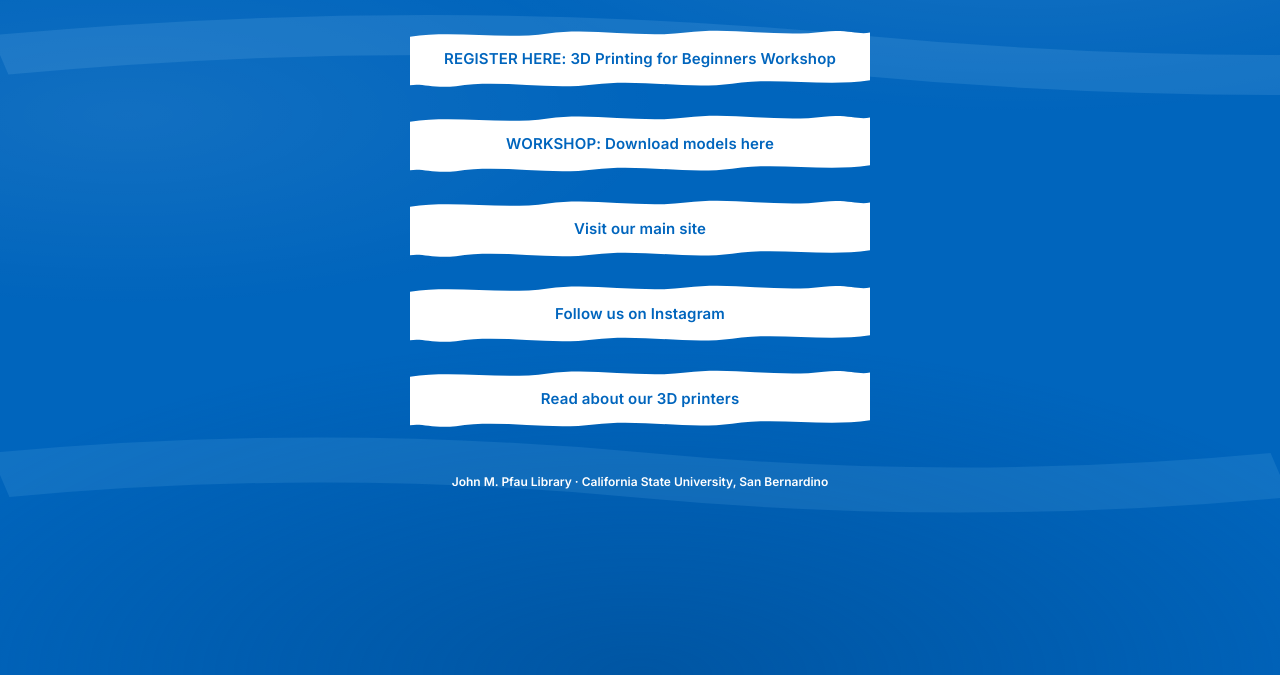
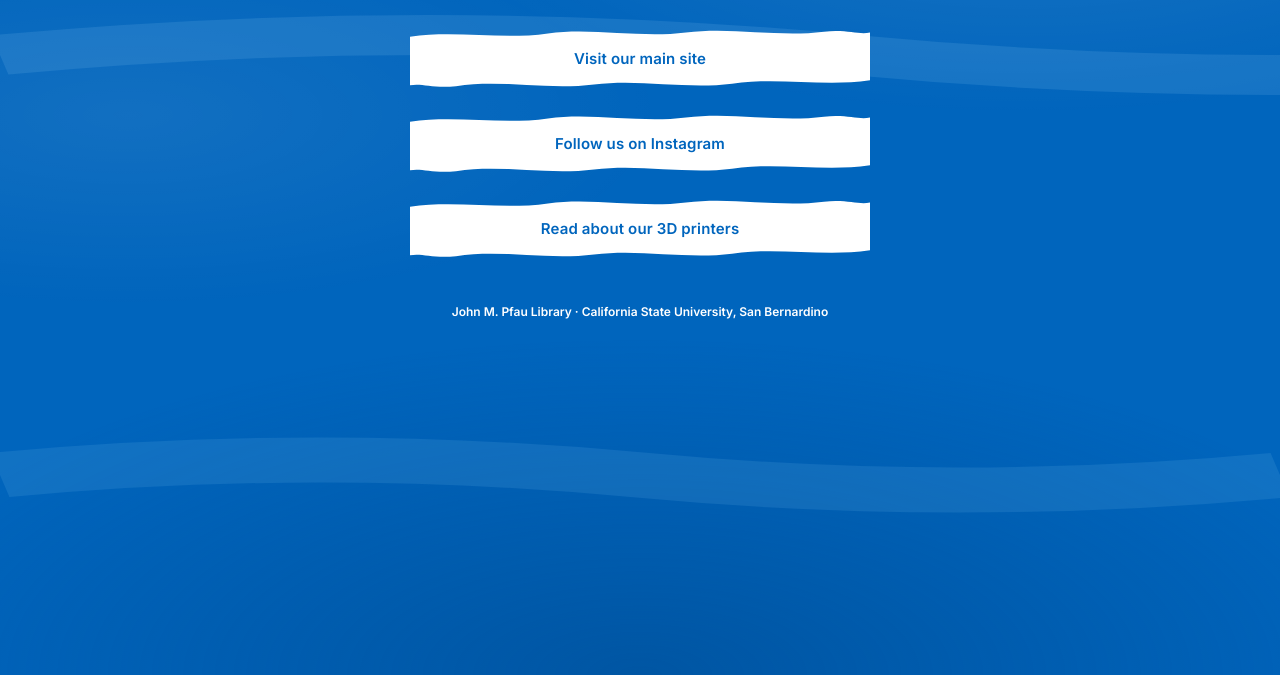
Before and after one commit to csusbmakerspace/csusbmakerspace.github.io, a plain HTML site: page index.html in a window 1280 px wide. Shown: the part 125-800 px from the top of the page. Drawn offline with Linux system fonts and the light colour scheme.

Commit message:
Update index.html

```diff
--- a/index.html
+++ b/index.html
@@ -166,14 +166,6 @@
 
 
     <nav class="links" aria-label="Links">
-      <a class="link" href="https://csusb.libcal.com/event/17348201" target="_blank" rel="noopener">
-        <span class="label">REGISTER HERE: 3D Printing for Beginners Workshop</span>
-      </a>
-
-      <a class="link" href="https://www.printables.com/@yakira_4726763/collections/3703487" target="_blank" rel="noopener">
-        <span class="label">WORKSHOP: Download models here</span>
-      </a>
-
       <a class="link" href="https://libguides.csusb.edu/makerspace" target="_blank" rel="noopener">
         <span class="label">Visit our main site</span>
       </a>
```
